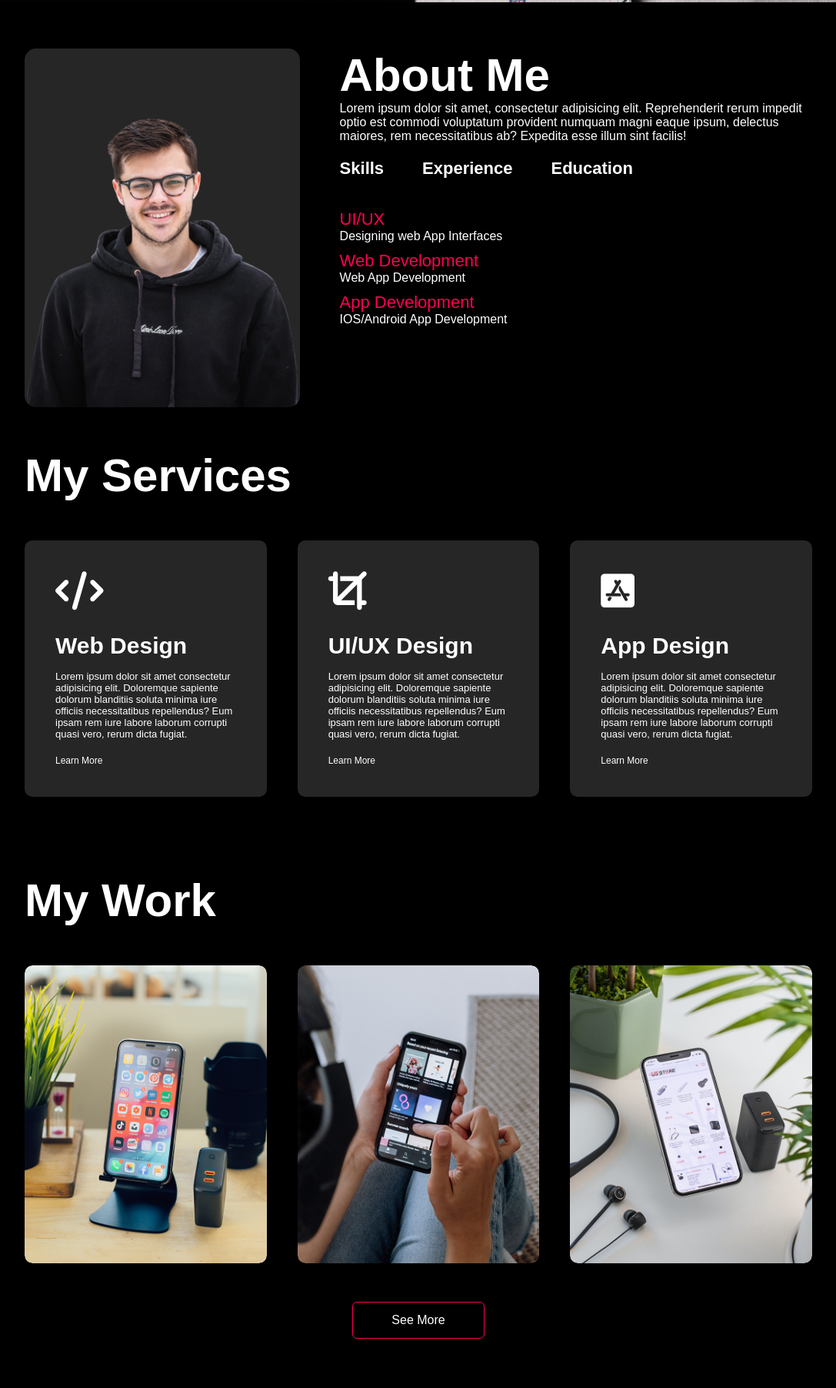
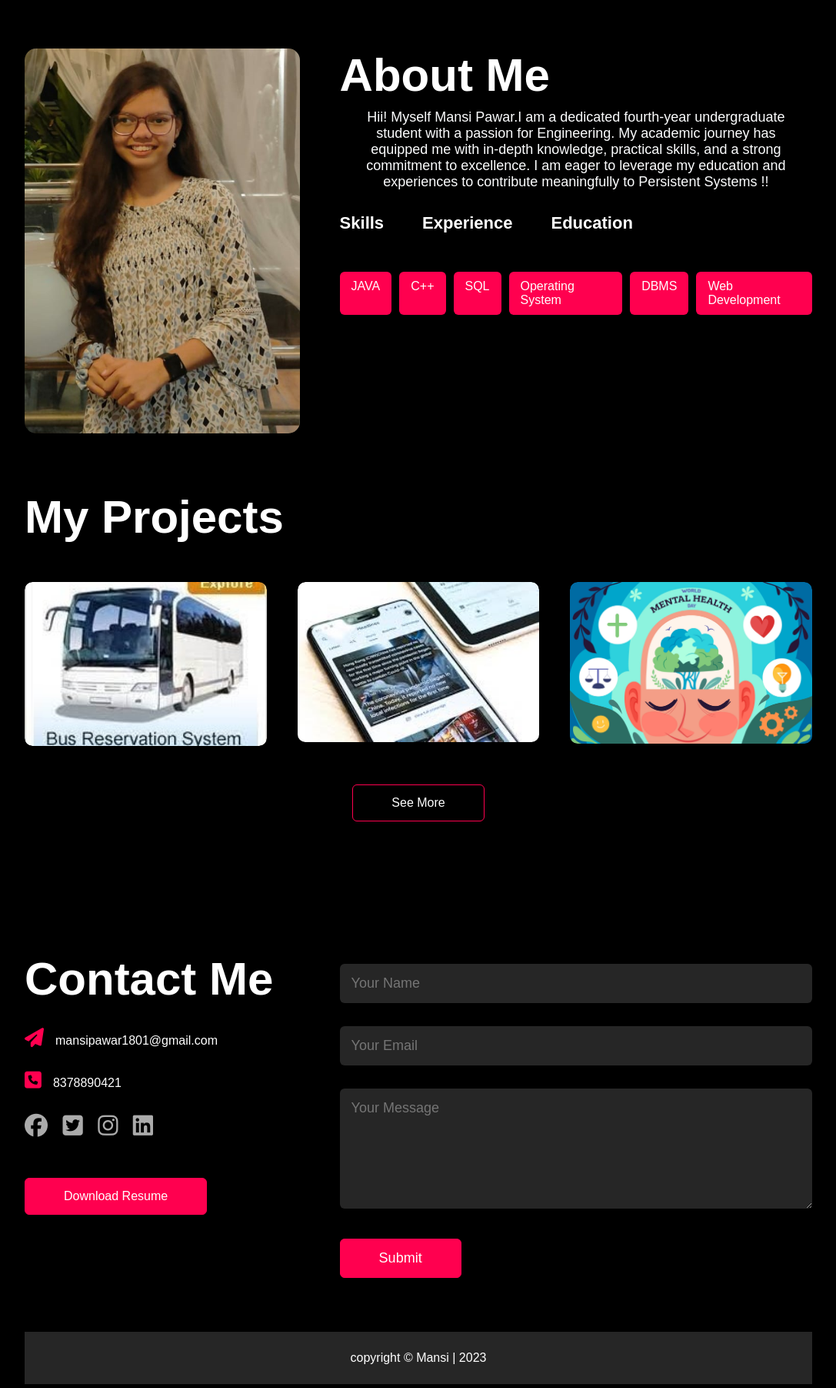
Before and after one commit to mansipawar/Portfolio, a plain HTML site: page index.html in a window 1280 px wide. Shown: the part 797-2600 px from the top of the page at 77% size, without its empty margins (96-1183 px from the left). Drawn offline with Linux system fonts and the light colour scheme.

Commit message:
second commit

```diff
--- a/index.html
+++ b/index.html
@@ -1,5 +1,6 @@
 <!DOCTYPE html>
 <html lang="en">
+
 <head>
     <meta charset="UTF-8">
     <meta name="viewport" content="width=device-width, initial-scale=1.0">
@@ -7,35 +8,48 @@
     <link rel="stylesheet" href="style.css">
     <script src="https://kit.fontawesome.com/b6f6d4663c.js" crossorigin="anonymous"></script>
 </head>
+
 <body>
-    <div id="header">
+    <div id="header" >
         <div class="container">
             <nav>
-                <img src="images/logo.png" class="logo">
+                <img src="images/logo2.png" class="logo">
                 <ul>
                     <li><a href="#">Home</a></li>
-                    <li><a href="#">About</a></li>
-                    <li><a href="#">Services</a></li>
-                    <li><a href="#">Portfolio</a></li>
-                    <li><a href="#">Contact</a></li>
+                    <li><a href="#About">About</a></li>
+                    <li><a href="#experience">Internship</a></li>
+                    <li><a href="#portfolio">Projects</a></li>
+                    <li><a href="#contact">Contact</a></li>
                 </ul>
             </nav>
             <div class="header-text">
-                <p>UI/UX Designer</p>
-                <h1>Hi I'm <span>Mansi Pawar</span><br>From India</h1>
+                <div class="home">
+                    <div class="col-1">
+                        <p>IT Engineer</p>
+                        <h1>Hi I'm <span>Mansi Pawar</span><br>I am an Engineering student with a passion for<br>
+                            problem-solving and adaptability to new technologies.</h1>
+                    </div>
+                    <img src="images/home_background.png" class="home_background">
                 </div>
             </div>
         </div>
+    </div>
+
     <!--------------------------About----------------------------------------------------------------------->
-    <div id="About">
+    <section id="About">
         <div class="container">
             <div class="row">
                 <div class="about-col-1">
-                    <img src="images/user.png">
+                    <img src="images/WhatsApp Image 2023-08-07 at 6.28.05 PM.jpeg">
                 </div>
                 <div class="about-col-2">
                     <h1 class="sub-title">About Me</h1>
-                    <p>Lorem ipsum dolor sit amet, consectetur adipisicing elit. Reprehenderit rerum impedit optio est commodi voluptatum provident numquam magni eaque ipsum, delectus maiores, rem necessitatibus ab? Expedita esse illum sint facilis!</p>
+                    <p
+                        style="font-family: 'Arial', sans-serif; font-size: 18px; color: #fcfdfe; text-align: center; padding: 10px; border-radius: 5px;">
+                        Hii! Myself Mansi Pawar.I am a dedicated fourth-year undergraduate student with a passion for
+                        Engineering. My academic journey has equipped me with in-depth knowledge, practical
+                        skills, and a strong commitment to excellence. I am eager to leverage my education and
+                        experiences to contribute meaningfully to Persistent Systems !! </p>
 
                     <div class="tab-titles">
                         <p class="tab-links active-link" onclick="opentab('skills')">Skills</p>
@@ -44,90 +58,114 @@
                     </div>
 
                     <div class="tab-contents active-tab" id="skills">
-                        <ul>
-                            <li><span>UI/UX</span><br>Designing web App Interfaces</li>
-                            <li><span>Web Development</span><br>Web App Development</li>
-                            <li><span>App Development</span><br>IOS/Android App Development</li>
+                        <ul class="horizontal-list">
+
+                            <a href="#" class="btn3">JAVA</a>
+                            <a href="#" class="btn3">C++</a>
+                            <a href="#" class="btn3">SQL</a>
+                            <a href="#" class="btn3">Operating System</a>
+                            <a href="#" class="btn3">DBMS</a>
+                            <a href="#" class="btn3">Web Development</a>
+
+
                         </ul>
                     </div>
 
                     <div class="tab-contents" id="experience">
                         <ul>
-                            <li><span>2021 - current</span><br>UI/UX traning at ET Institute</li>
-                            <li><span>2019-2021</span><br>Team lead at StarApp LLC.</li>
-                            <li><span>2017-1019</span><br>UI/UX design Executive at eKart Ecommerce</li>
+                            <li><span>2022</span><br>Internship at Bharatsoft solutions  pune</li>
+                            <li><span>2020</span><br>Implant Training at Sumago Infotech  Nashik</li>
+
                         </ul>
                     </div>
 
                     <div class="tab-contents" id="education">
                         <ul>
-                            <li><span>2016</span><br>Designing web App Interfaces</li>
-                            <li><span>2016</span><br>Web App Development</li>
-                            <li><span>2014</span><br>IOS/Android App Development</li>
+                            <li><span>2024</span><br>Engineering in Information Technology from International Institute
+                                of Information Technology Pune</li>
+                            <li><span>2021</span><br>Diploma in Comuter Engineering from Government Polytechnic Jalgaon
+                            </li>
+                            <li><span>2018</span><br>School Form A.T. Zambare High School, Jalgaon</li>
+
                         </ul>
                     </div>
 
                 </div>
             </div>
         </div>
-    </div>
+    </section>
 
     <!---------------------------Services----------------------------------------------------------------->
 
-<div id="services">
+    <!-- <div id="services">
         <div class="container">
             <h1 class="sub-title">My Services</h1>
             <div class="services-list">
                 <div>
                     <i class="fa-solid fa-code"></i>
                     <h2>Web Design</h2>
-                    <p>Lorem ipsum dolor sit amet consectetur adipisicing elit. Doloremque sapiente dolorum blanditiis soluta minima iure officiis necessitatibus repellendus? Eum ipsam rem iure labore laborum corrupti quasi vero, rerum dicta fugiat.</p>
+                    <p>Lorem ipsum dolor sit amet consectetur adipisicing elit. Doloremque sapiente dolorum blanditiis
+                        soluta minima iure officiis necessitatibus repellendus? Eum ipsam rem iure labore laborum
+                        corrupti quasi vero, rerum dicta fugiat.</p>
                     <a href="#">Learn More</a>
                 </div>
                 <div>
                     <i class="fa-solid fa-crop"></i>
                     <h2>UI/UX Design</h2>
-                    <p>Lorem ipsum dolor sit amet consectetur adipisicing elit. Doloremque sapiente dolorum blanditiis soluta minima iure officiis necessitatibus repellendus? Eum ipsam rem iure labore laborum corrupti quasi vero, rerum dicta fugiat.</p>
+                    <p>Lorem ipsum dolor sit amet consectetur adipisicing elit. Doloremque sapiente dolorum blanditiis
+                        soluta minima iure officiis necessitatibus repellendus? Eum ipsam rem iure labore laborum
+                        corrupti quasi vero, rerum dicta fugiat.</p>
                     <a href="#">Learn More</a>
                 </div>
                 <div>
                     <i class="fa-brands fa-app-store-ios"></i>
                     <h2>App Design</h2>
-                    <p>Lorem ipsum dolor sit amet consectetur adipisicing elit. Doloremque sapiente dolorum blanditiis soluta minima iure officiis necessitatibus repellendus? Eum ipsam rem iure labore laborum corrupti quasi vero, rerum dicta fugiat.</p>
+                    <p>Lorem ipsum dolor sit amet consectetur adipisicing elit. Doloremque sapiente dolorum blanditiis
+                        soluta minima iure officiis necessitatibus repellendus? Eum ipsam rem iure labore laborum
+                        corrupti quasi vero, rerum dicta fugiat.</p>
                     <a href="#">Learn More</a>
                 </div>
             </div>
 
         </div>
-</div>
+    </div> -->
 
     <!----------------------------------------My Work------------------------------------->
 
     <div id="portfolio">
         <div class="container">
-        <h1 class="sub-title">My Work</h1>
+            <h1 class="sub-title">My Projects</h1>
             <div class="work-list">
                 <div class="work">
-                <img src="images/work-1.png" >
+                    <img src="images/Bus.jpg">
                     <div class="layer">
-                    <h3>Social Media App</h3>
-                    <p>Lorem ipsum dolor sit, amet consectetur adipisicing elit. Consequuntur, dolorum? Voluptate amet est, error repudiandae </p>
+                        <h3>Bus Booking System</h3>
+                        <p>The Bus Booking System is a web-based platform that enables users to easily reserve bus
+                            tickets online. It offers user registration, route selection, seat reservation, and secure
+                            payment processing, making it convenient for passengers to plan and book their bus journeys.
+                        </p>
                         <a href="#"><i class="fa-solid fa-up-right-from-square"></i></a>
                     </div>
                 </div>
                 <div class="work">
-                <img src="images/work-2.png" >
+                    <img src="images/News.jpg">
                     <div class="layer">
-                    <h3>Music App</h3>
-                    <p>Lorem ipsum dolor sit, amet consectetur adipisicing elit. Consequuntur, dolorum? Voluptate amet est, error repudiandae </p>
+                        <h3>News App</h3>
+                        <p>The News App is an API-based project that delivers real-time news updates to users. It
+                            aggregates news from various sources via APIs, categorizes articles, and provides
+                            personalized recommendations. Users can access a diverse range of news content, customize
+                            their preferences, and stay informed on their chosen topics. </p>
                         <a href="#"><i class="fa-solid fa-up-right-from-square"></i></a>
                     </div>
                 </div>
                 <div class="work">
-                <img src="images/work-3.png" >
+                    <img src="images/Mindmatrix.jpg">
                     <div class="layer">
-                    <h3>online Shopping App</h3>
-                    <p>Lorem ipsum dolor sit, amet consectetur adipisicing elit. Consequuntur, dolorum? Voluptate amet est, error repudiandae </p>
+                        <h3>Mental Health Dectection Using Predictive Analysis</h3>
+                        <p>Mental Health Detection Using Predictive Analysis" is an ML-driven project that aims to
+                            identify potential mental health issues in individuals. It leverages predictive analytics
+                            and data patterns to detect early signs of mental health conditions. By analyzing various data inputs, including user
+                            behavior, speech patterns, or sentiment analysis. </p>
                         <a href="#"><i class="fa-solid fa-up-right-from-square"></i></a>
                     </div>
                 </div>
@@ -142,36 +180,39 @@
         <div class="row">
             <div class="contact-left">
                 <h1 class="sub-title">Contact Me</h1>
-                <p>contact@example.com</p>
-                <p>0123456789</p>
+                <p><i class="fa-solid fa-paper-plane"></i>mansipawar1801@gmail.com</p>
+                <p><i class="fa-solid fa-square-phone"></i>8378890421</p>
                 <div class="social-icons">
                     <a href="#"><i class="fa-brands fa-facebook"></i></a>
                     <a href="#"><i class="fa-brands fa-twitter-square"></i></a>
                     <a href="#"><i class="fa-brands fa-instagram"></i></a>
                     <a href="#"><i class="fa-brands fa-linkedin"></i></a>
                 </div>
+                <a href="images/Mansi's Resume (1).pdf" download class="btn btn2">Download Resume</a>
             </div>
-            <div class="contact-right"></div>
-            <form >
+            <div class="contact-right">
+                <form name="submit-to-google-sheet">
                     <input type="text" name="Name" placeholder="Your Name" required>
                     <input type="email" name="Email" placeholder="Your Email" required>
                     <textarea name="Message" rows="6" placeholder="Your Message"></textarea>
-                <button type="submit">Submit</button>
+                    <button type="submit" class="btn btn2">Submit</button>
                 </form>
             </div>
         </div>
+        <div class="copyright">
+            <p>copyright © Mansi | 2023</p>
+        </div>
+    </div>
+
     <script>
         var tablinks = document.getElementsByClassName('tab-links');
         var tabcontents = document.getElementsByClassName('tab-contents');
 
-    function opentab(tabname)
-    {
-        for(tablink of tablinks)
-        {
+        function opentab(tabname) {
+            for (tablink of tablinks) {
                 tablink.classList.remove("active-link")
             }
-        for(tabcontent of tabcontents)
-        {
+            for (tabcontent of tabcontents) {
                 tabcontent.classList.remove("active-tab")
             }
             // event.currentTarget.classList.add("active-link")
@@ -179,7 +220,18 @@
 
         }
     </script>
+    <script>
+        const scriptURL = 'https://script.google.com/macros/s/AKfycbxvjgm757ETJf0W0WRCtZQlGmUTwcznZAKgyIZie4FW3gmc0v86Uhj4wxYy3WQ2n-Z4cg/exec'
+        const form = document.forms['submit-to-google-sheet']
 
+        form.addEventListener('submit', e => {
+          e.preventDefault()
+          fetch(scriptURL, { method: 'POST', body: new FormData(form)})
+            .then(response => console.log('Success!', response))
+            .catch(error => console.error('Error!', error.message))
+        })
+      </script>
 
 </body>
+
 </html>
--- a/style.css
+++ b/style.css
@@ -12,7 +12,7 @@ body{
 {
     width: 100%;
     height: 100vh;
-    background-image: url(images/background.png);
+    /*background-image: url(images/home_page_backound.webp);*/
     background-size: cover;
     background-position: center;
 }
@@ -21,13 +21,20 @@ body{
     padding: 10px 10%;
 }
 nav{
+    position: fixed;
+    top: 0;
+    width: 85%;
+    background-color: #0a0303; /* Change background color as needed */
+    z-index: 100; /* Ensure it's above other content */
+    box-shadow: 0px 2px 10px rgba(0, 0, 0, 0.5); /* Add a shadow effect */
     display: flex;
     align-items: center;
     justify-content: space-between;
     flex-wrap: wrap;
 }
 .logo{
-    width: 140px;
+    width: 200px;
+    margin-top: 6px;
 }
 nav ul li{
     display: inline-block;
@@ -48,9 +55,16 @@ nav ul li a:hover{
     font-size: 35px;
 }
 
+.home{
+    display: flex;
+}
 .header-text h1{
-    font-size: 55px;
+    font-size: 25px;
     margin-top: 20px;
+    flex-basis: 50%;
+}
+.home_background{
+    flex-basis: 45%;
 }
 .header-text h1 span{
     color: #ff004f;
@@ -69,10 +83,12 @@ nav ul li a:hover{
 }
 .about-col-1{
     flex-basis: 35%;
+
 }
 .about-col-1 img{
     width: 100%;
     border-radius: 15px;
+    max-height: 500px;
 }
 .about-col-2{
     flex-basis: 60%;
@@ -96,20 +112,27 @@ nav ul li a:hover{
 .tab-links:hover{
     color: #ff004f;
 }
-.tab-contents ul li{
+
+.tab-contents ul {
     list-style: none;
-    margin: 10px 0;
+    padding: 0;
+    display: flex; /* Make the list items display horizontally */
+    gap: 10px; /* Adjust the gap between buttons as needed */
 }
-.tab-contents ul li span{
+
+.tab-contents ul li {
     color: #ff004f;
     font-size: 22px;
 }
-.tab-contents{
+
+.tab-contents {
     display: none;
 }
-.tab-contents.active-tab{
-    display: block;
+
+.tab-contents.active-tab {
+    display: block; /* Change to "block" to display the entire tab content */
 }
+
 
 
 /*------------------------------services---------------------------------------------*/
@@ -231,6 +254,19 @@ nav ul li a:hover{
     color: #fff;
     transition: background 0.5s;
 }
+.btn3{
+    display: block;
+    width: fit-content;
+    padding:10px 15px;
+    border-radius: 6px;
+    text-decoration: none;
+    color: #fff;
+    background: #ff004f;
+    margin: 10px 0;
+    justify-content: space-between;
+
+
+}
 .btn:hover{
     background: #ff004f;
 }
@@ -246,3 +282,59 @@ nav ul li a:hover{
 .contact-left p{
     margin-top: 30px;
 }
+
+.contact-left p i{
+    color: #ff004f;
+    margin-right: 15px;
+    font-size:25px
+}
+.social-icons{
+    margin-top: 30px;
+}
+.social-icons a{
+    text-decoration: none;
+    font-size:30px;
+    margin-right: 15px;
+    color: #ababab;
+    display: inline-block;
+    transition: transform 0.5sec;
+}
+
+.social-icons a:hover{
+    color: #ff004f;
+    transform: translateY(-5px);
+}
+.btn.btn2{
+    display: inline-block;
+    background: #ff004f;
+}
+.contact-right{
+    width: 100%;
+}
+form input, form textarea{
+    width: 100%;
+    border:0;
+    outline:none;
+    background:#262626;
+    padding:15px;
+    margin: 15px 0;
+    color: #fff;
+    font-size: 18px;
+    border-radius: 6px;
+}
+form .btn2{
+    padding: 14px,60px;
+    font-size: 18px;
+    margin-top: 20px;
+    cursor: pointer;
+}
+.copyright
+{
+    width: 100%;
+    text-align: center;
+    padding: 25px 0;
+    background: #262626;
+    font-weight: 300;
+    margin-top: 20px;
+
+}
```
Also changed, not shown: images/Bus.jpg (added), images/Mindmatrix.jpg (added), images/News.jpg (added), images/WhatsApp Image 2023-08-07 at 6.28.05 PM.jpeg (added), images/home_background.png (added), images/home_page_backound.webp (added), images/logo2.png (added), images/phone-background.png (deleted), images/user.png (deleted), 1 other file. Lines whose indentation alone changed are shown as unchanged.
